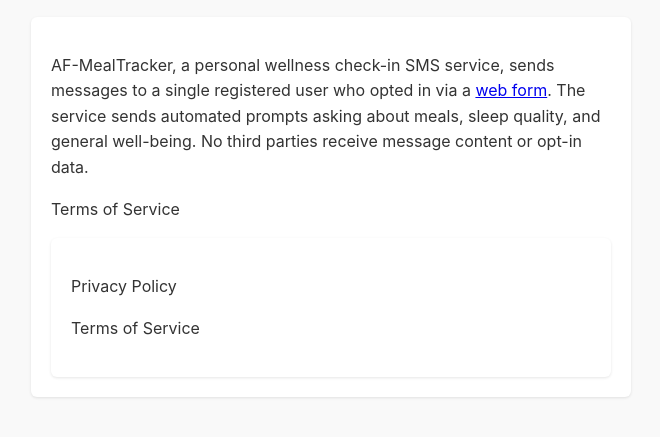
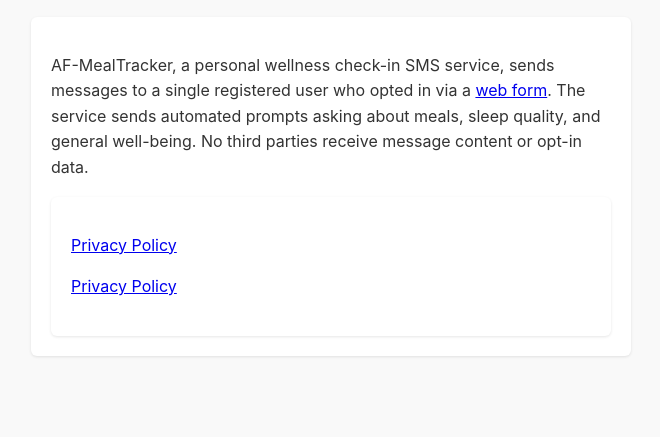
Before and after one commit to ssack0803/AF-MealTracker, a plain HTML site: page index.html in a window 1280 px wide. Shown: the part 107-544 px from the top of the page, without its empty margins (309-969 px from the left). Drawn offline with Linux system fonts and the light colour scheme.

Commit message:
Update index.html

```diff
--- a/index.html
+++ b/index.html
@@ -32,10 +32,9 @@
     <h1>AF-MealTracker</h1>
     <div class="card">
         <p>AF-MealTracker, a personal wellness check-in SMS service, sends messages to a single registered user who opted in via a <a href="https://forms.gle/WtQSCD9XauspGGnbA">web form</a>. The service sends automated prompts asking about meals, sleep quality, and general well-being. No third parties receive message content or opt-in data.</p>
-        <p>Terms of Service</p>
     <div class="card">
-        <p>Privacy Policy</p>
-        <p>Terms of Service</p>
+        <p><a href="https://ssack0803.github.io/AF-MealTracker/privacy-policy">Privacy Policy</a></p>
+        <p><a href="https://ssack0803.github.io/AF-MealTracker/tos">Privacy Policy</a></p>
     </div>
 
 </body>
```
